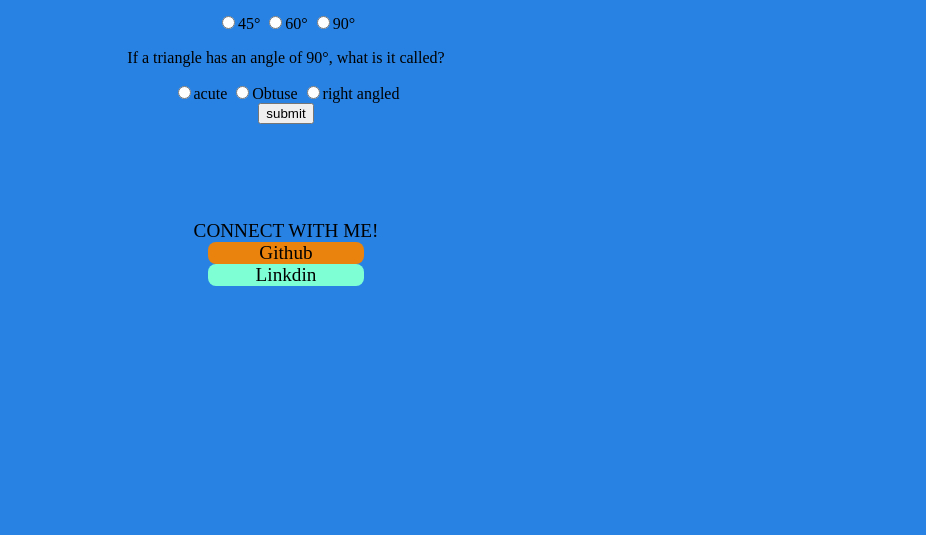
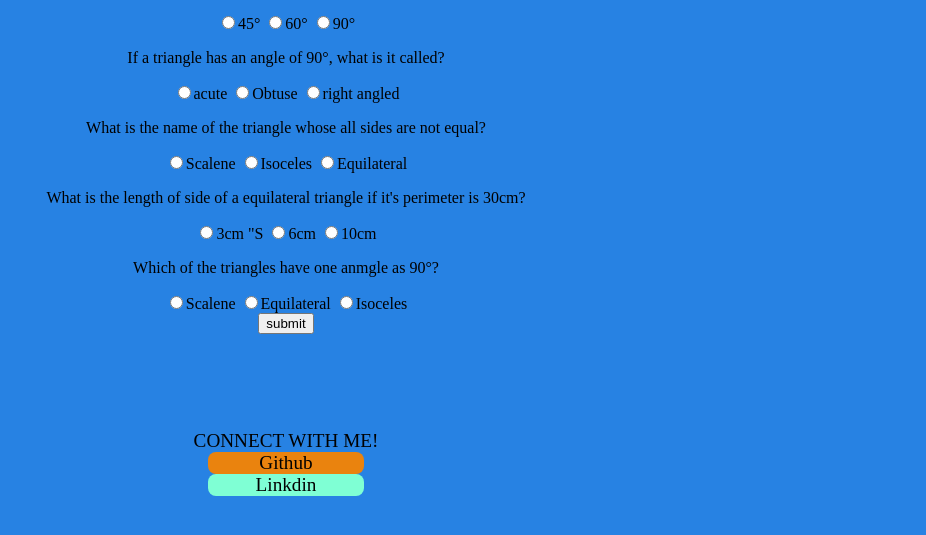
Before and after one commit to Vedant005/Fun-with-triangles, a plain HTML site: page quiz.html in a window 1280 px wide. Shown: the part 159-694 px from the top of the page, without its empty margins (354-1280 px from the left). Drawn offline with Linux system fonts and the light colour scheme.

Commit message:
changed js and added readme file

```diff
--- a/hypotenuse.js
+++ b/hypotenuse.js
@@ -10,9 +10,11 @@ function calculateSumOfSquares(a, b) {
 
 
 function calculateHypotenuse() {
-    const sumOfSquares = calculateSumOfSquares(Number(sides[0].value), Number(sides[1].value));
-    const lengthOfHypotenuse = Math.sqrt(sumOfSquares);
+   const sumOfSquares =  calculateSumOfSquares(Number(sides[0].value),Number(sides[1].value));
+   const lengthOfHypotenuse = Math.sqrt(sumOfSquares);
     outputE1.innerText = "The length of hypotenuse is " + lengthOfHypotenuse.toFixed(2);
+
+
 }
 
 hypotenuseButton.addEventListener("click", calculateHypotenuse);
--- a/quiz.html
+++ b/quiz.html
@@ -18,7 +18,7 @@
 
     <h1> Triangle Quiz</h1>
     <form class="quiz-form">
-        <div class="question-container">
+        <div class="4-container">
             <p>
                 What is the third angle for the triangle where angle1 =
                 45° and angle2 = 45°?
@@ -45,13 +45,58 @@
                 <input type="radio" name="question2" value="Obtuse"
                 />Obtuse
             </label>
-
-
-            <label>
+             <label>
                 <input  type="radio" name="question2" value="right angled"
                 />right angled
             </label>
         </div>
+
+        <div class="question-container">
+            <p>
+                What is the name of the triangle whose all sides are not equal?
+            </p>
+            <label>
+                <input type="radio" name="question3" value="Scalene" />Scalene
+            </label>
+            <label>
+                <input type="radio" name="question3" value="Isoceles" />Isoceles
+            </label>
+            <label>
+                <input type="radio" name="question3" value="Equilateral" />Equilateral
+            </label>
+        </div>
+
+        <div class="question-container">
+            <p>
+              What is the length of side of a equilateral triangle if it's perimeter is 30cm?
+            </p>
+            <label>
+                <input type="radio" name="question4" value="3cm" />3cm
+            </label>"S
+            <label>
+                <input type="radio" name="question4" value="6cm" />6cm
+            </label>
+            <label>
+                <input type="radio" name="question4" value="10cm" />10cm
+            </label>
+        </div>
+
+        <div class="question-container">
+            <p>
+             Which of the triangles have one anmgle as 90°?
+            </p>
+            <label>
+                <input type="radio" name="question5" value="Scalene" />Scalene
+            </label>
+            <label>
+                <input type="radio" name="question5" value="Equilateral" />Equilateral
+
+            </label>
+            <label>
+                <input type="radio" name="question5" value="Isoceles" />Isoceles
+            </label>
+        </div>
+
 
     </form>
     <button id="submit-answer-btn">submit</button>
--- a/quiz.js
+++ b/quiz.js
@@ -4,7 +4,7 @@ const submitAnswerBtn = document.querySelector("#submit-answer-btn");
 
 const outputEl = document.querySelector("#output");
 
-const correctAnswers = ["90", "right angled"];
+const correctAnswers = ["90", "right angled","Scalene","10cm","Equilateral"];
 
 
 function calculateScore() {
```
Also changed, not shown: 1 other file.
